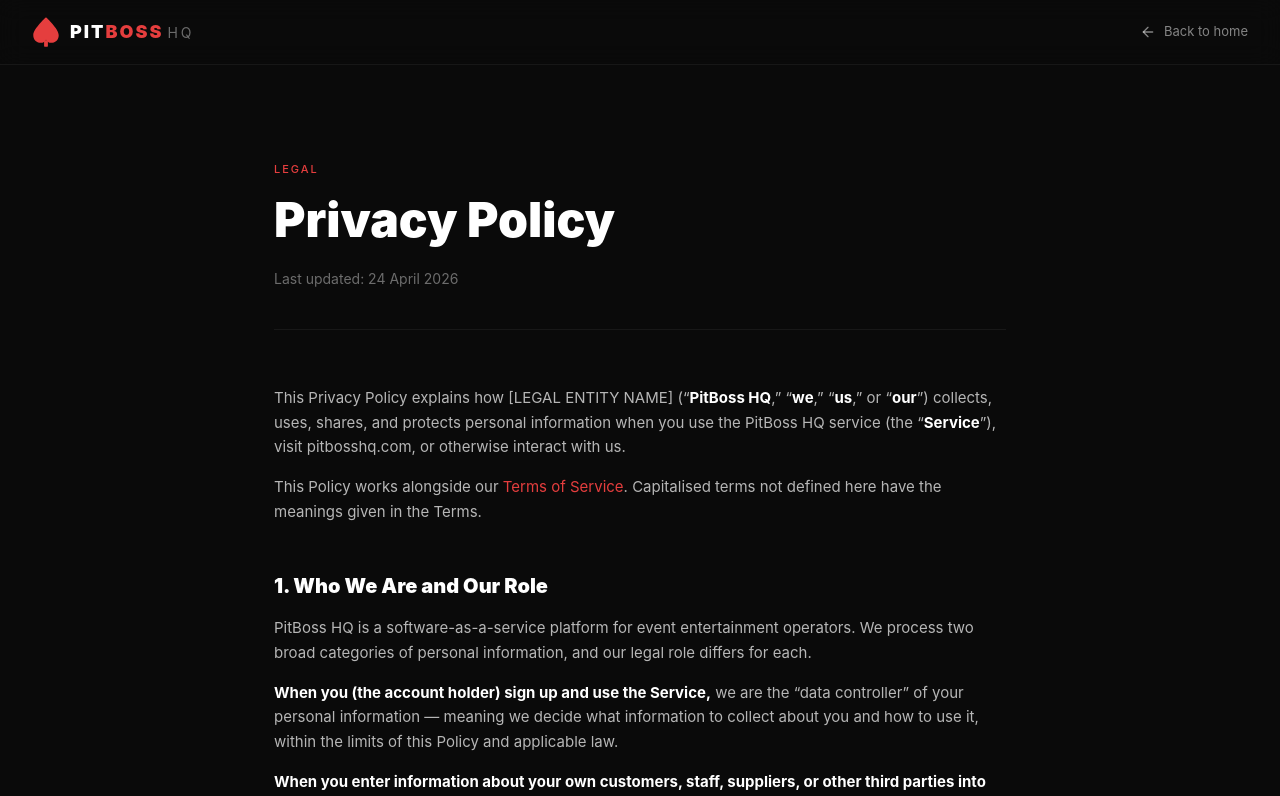
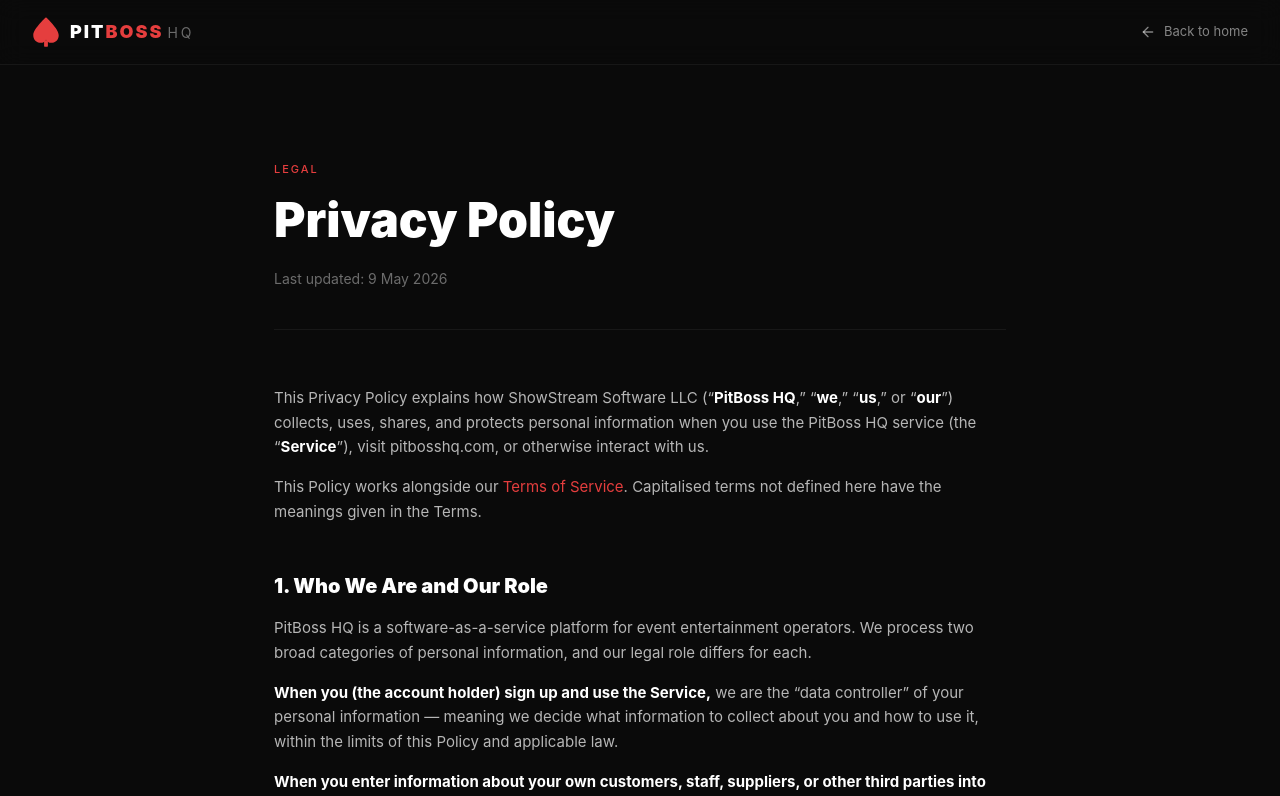
Before and after one commit to herrymerry1-design/pitbosshq-website, a Next.js app: page /privacy in a window 1280 px wide. Shown: the top 796 px of the page. Built offline with nearby package versions, Linux system fonts and the light colour scheme.

Commit message:
Add ShowStream Software LLC to Terms and Privacy

```diff
--- a/src/app/privacy/page.tsx
+++ b/src/app/privacy/page.tsx
@@ -36,13 +36,13 @@
         <header className="mb-14 pb-10 border-b border-white/[0.06]">
           <p className="text-[11px] text-[#e53e3e] tracking-[2px] font-medium mb-4">LEGAL</p>
           <h1 className="text-4xl md:text-[48px] font-black leading-[1.08] mb-6">Privacy Policy</h1>
-          <p className="text-sm text-white/40">Last updated: 24 April 2026</p>
+          <p className="text-sm text-white/40">Last updated: 9 May 2026</p>
         </header>
 
         <div className="space-y-12 text-[15px] leading-relaxed text-white/70">
           <section>
             <p className="mb-4">
-              This Privacy Policy explains how [LEGAL ENTITY NAME] (&ldquo;<strong className="text-white">PitBoss HQ</strong>,&rdquo; &ldquo;<strong className="text-white">we</strong>,&rdquo;
+              This Privacy Policy explains how ShowStream Software LLC (&ldquo;<strong className="text-white">PitBoss HQ</strong>,&rdquo; &ldquo;<strong className="text-white">we</strong>,&rdquo;
               &ldquo;<strong className="text-white">us</strong>,&rdquo; or &ldquo;<strong className="text-white">our</strong>&rdquo;) collects, uses, shares, and protects personal information
               when you use the PitBoss HQ service (the &ldquo;<strong className="text-white">Service</strong>&rdquo;), visit pitbosshq.com, or otherwise interact with us.
             </p>
--- a/src/app/terms/page.tsx
+++ b/src/app/terms/page.tsx
@@ -36,14 +36,14 @@
         <header className="mb-14 pb-10 border-b border-white/[0.06]">
           <p className="text-[11px] text-[#e53e3e] tracking-[2px] font-medium mb-4">LEGAL</p>
           <h1 className="text-4xl md:text-[48px] font-black leading-[1.08] mb-6">Terms of Service</h1>
-          <p className="text-sm text-white/40">Last updated: 24 April 2026</p>
+          <p className="text-sm text-white/40">Last updated: 9 May 2026</p>
         </header>
 
         <div className="space-y-12 text-[15px] leading-relaxed text-white/70">
           <section>
             <p className="mb-4">
               These Terms of Service (&ldquo;<strong className="text-white">Terms</strong>&rdquo;) govern your access to and use of PitBoss HQ
-              (the &ldquo;<strong className="text-white">Service</strong>&rdquo;), operated by [LEGAL ENTITY NAME] (&ldquo;<strong className="text-white">PitBoss HQ</strong>,&rdquo;
+              (the &ldquo;<strong className="text-white">Service</strong>&rdquo;), operated by ShowStream Software LLC (&ldquo;<strong className="text-white">PitBoss HQ</strong>,&rdquo;
               &ldquo;<strong className="text-white">we</strong>,&rdquo; &ldquo;<strong className="text-white">us</strong>,&rdquo; or &ldquo;<strong className="text-white">our</strong>&rdquo;).
               By creating an account or using the Service, you (&ldquo;<strong className="text-white">Customer</strong>&rdquo; or &ldquo;<strong className="text-white">you</strong>&rdquo;)
               agree to be bound by these Terms.
```
